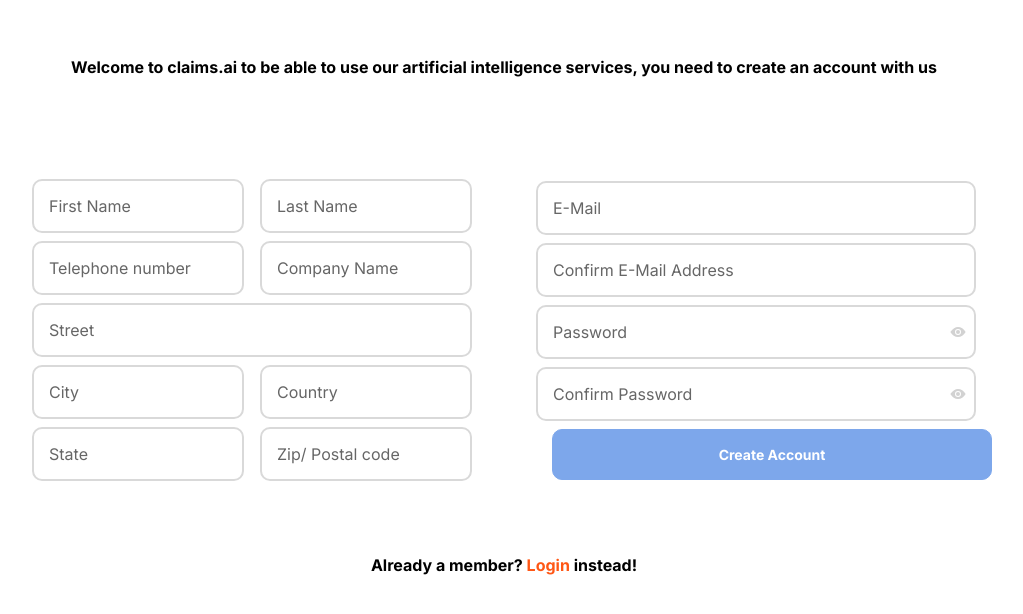
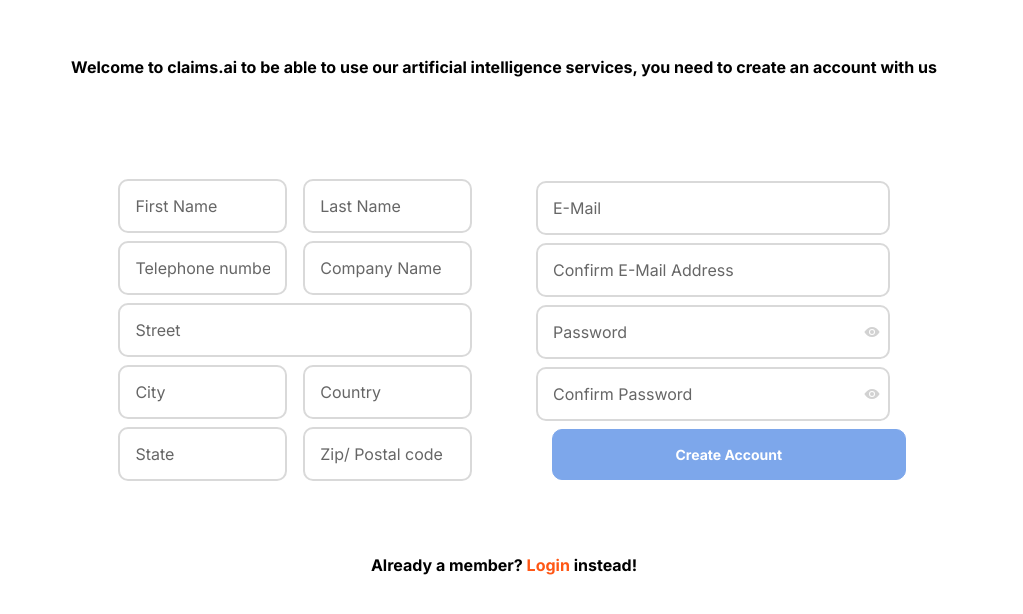
Before and after one commit to Claims-ia-dev/claimsai-frontend, a React (Create React App) app: page /register in a window 1280 px wide. Shown: the part 148-762 px from the top of the page, without its empty margins (136-1159 px from the left). Built offline with nearby package versions, Linux system fonts and the light colour scheme.

Commit message:
max width

```diff
--- a/src/claims/pages/ProjectReceipt.jsx
+++ b/src/claims/pages/ProjectReceipt.jsx
@@ -22,11 +22,6 @@
   const { getServiceLabel , getRoomLabel} = useServiceTypes();
 
   const [estimateid, setEstimateid] = useState(null); //rooms
-  //const estimateId = claimId;
-  // console.log('stored claim created');
-  // console.log(claim);
-  // console.log('stored claim id');
-  // console.log(claimId);
 
   const auth = useContext(AuthContext);
   const { isLoading, error, sendRequest , clearError } = useHttpClient();
--- a/src/user/pages/Register.css
+++ b/src/user/pages/Register.css
@@ -27,6 +27,7 @@
 .registration {
   display: flex;
   flex-direction: column;
+  max-width: 60rem;
   width: 90%;
   height: 75%;
   text-align: center;
--- a/src/user/pages/WorkTeam.css
+++ b/src/user/pages/WorkTeam.css
@@ -7,8 +7,9 @@
   }
   .workteam {
     width: 90%;
+    max-width: 80rem;
     height: fit-content;
-    max-width: 95%;
+
     max-height: 95%;
     margin: 5% auto;
     text-align: center;
```
